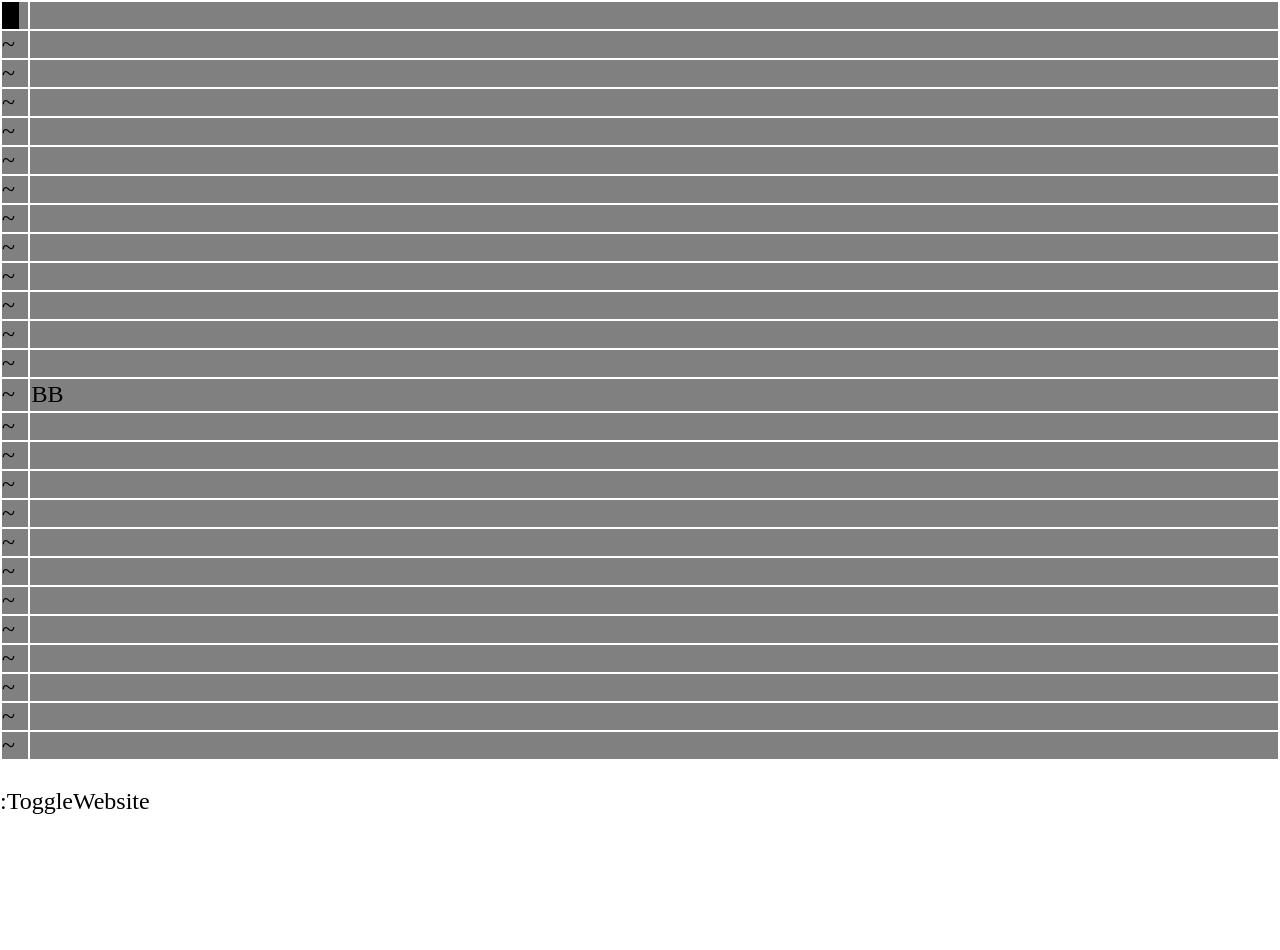
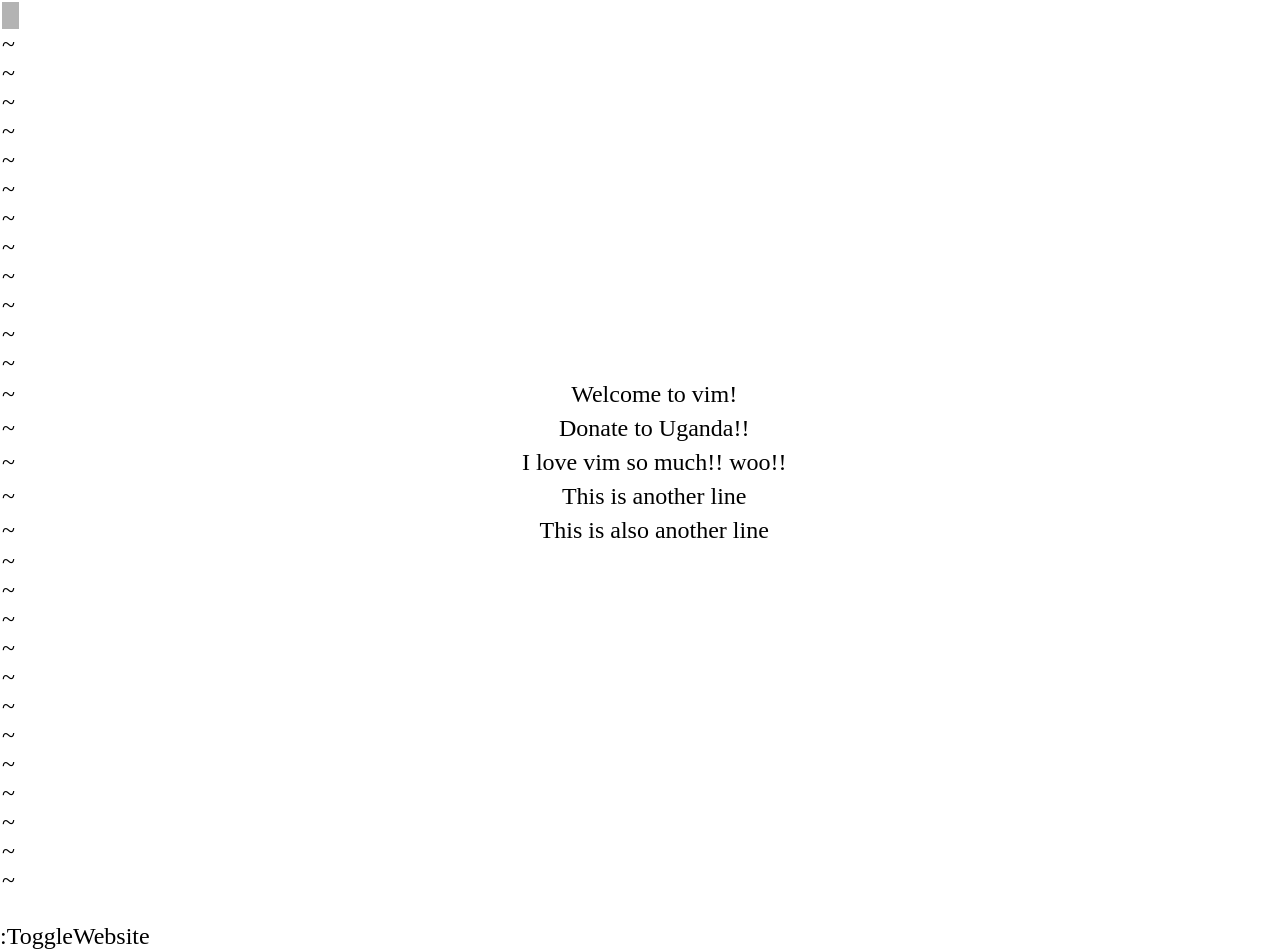
Before and after one commit to maborowsky/jekyll-vim, a Jekyll site: the page index.html, which Jekyll copies as it is, in a window 1280 px wide. Built offline with Jekyll 4.4.1, drawn with Linux system fonts in a browser that asks for light colours; before the commit the page ends 900 px from its top, so only the background shows below that.

Commit message:
Add text to content <tbody>

```diff
--- a/css/vim.css
+++ b/css/vim.css
@@ -15,7 +15,7 @@
 table#lines tr {
     height: 1.1em;
     width: 100%;
-    background-color: gray;
+    /* background-color: gray; */
 }
 
 table#lines tr td {
@@ -33,6 +33,11 @@
     overflow: hidden;
 }
 
+table#lines tr td.line-text  {
+    /* TODO: Take into account line-num */
+    text-align: center;
+}
+
 span#vim-airline, span #exec {
     width: 100%;
     display:inline-block;
--- a/index.html
+++ b/index.html
@@ -14,12 +14,7 @@
                 <td class="line-text">Welcome!!!</td>
             </tr> -->
             <tbody id="lines-top-padding"></tbody>
-            <tbody id="content">
-                <tr>
-                    <td class="line-num">A</td>
-                    <td class="line-text">BB</td>
-                </tr>
-            </tbody>
+            <tbody id="content"></tbody>
             <tbody id="lines-bottom-padding"></tbody>
 
             </table>
--- a/js/index.js
+++ b/js/index.js
@@ -11,6 +11,16 @@
 
     //document.getElementById("line-num").innerHTML("█");
 
+    content = [
+        "Welcome to vim!",
+        "Donate to Uganda!!",
+        "I love vim so much!! woo!!",
+        "This is another line",
+        "This is also another line",
+    ];
+
+    add_content(content);
+
     for (var i=0; i < MAX_LINES; i++) {
         if (i % 2 == 0) {
             insertBlankRow(top_padding);
@@ -19,6 +29,7 @@
         }
     }
 
+    // Shouldn't be here: should be on page loads?
     lineNumbers_startup();
     //lineNumbers();
 }
@@ -29,7 +40,7 @@
     if (line_nums.length >= 1) {
         line_nums[0].innerHTML = "█";
         // TODO: NOT WORKING
-        //line_nums[0].className += "cursor_blink";
+        line_nums[0].className += " cursor_blink";
     }
 
     for (var i = 1; i < line_nums.length; i++) {
@@ -55,6 +66,22 @@
     text.className = "line-text";
 }
 
+function add_content(str_array) {
+    var content = document.getElementById("content");
+
+    var row, line_num, text;
+    for (var i = 0; i < str_array.length; i++) {
+        row = content.insertRow();
+        line_num = row.insertCell(-1);
+        text = row.insertCell(-1);
+
+        line_num.className = "line-num";
+        text.className = "line-text";
+        text.innerHTML = str_array[i];
+    }
+}
+
+// TODO: Write this
 function vim_grid_resize() {
 
 }
```
